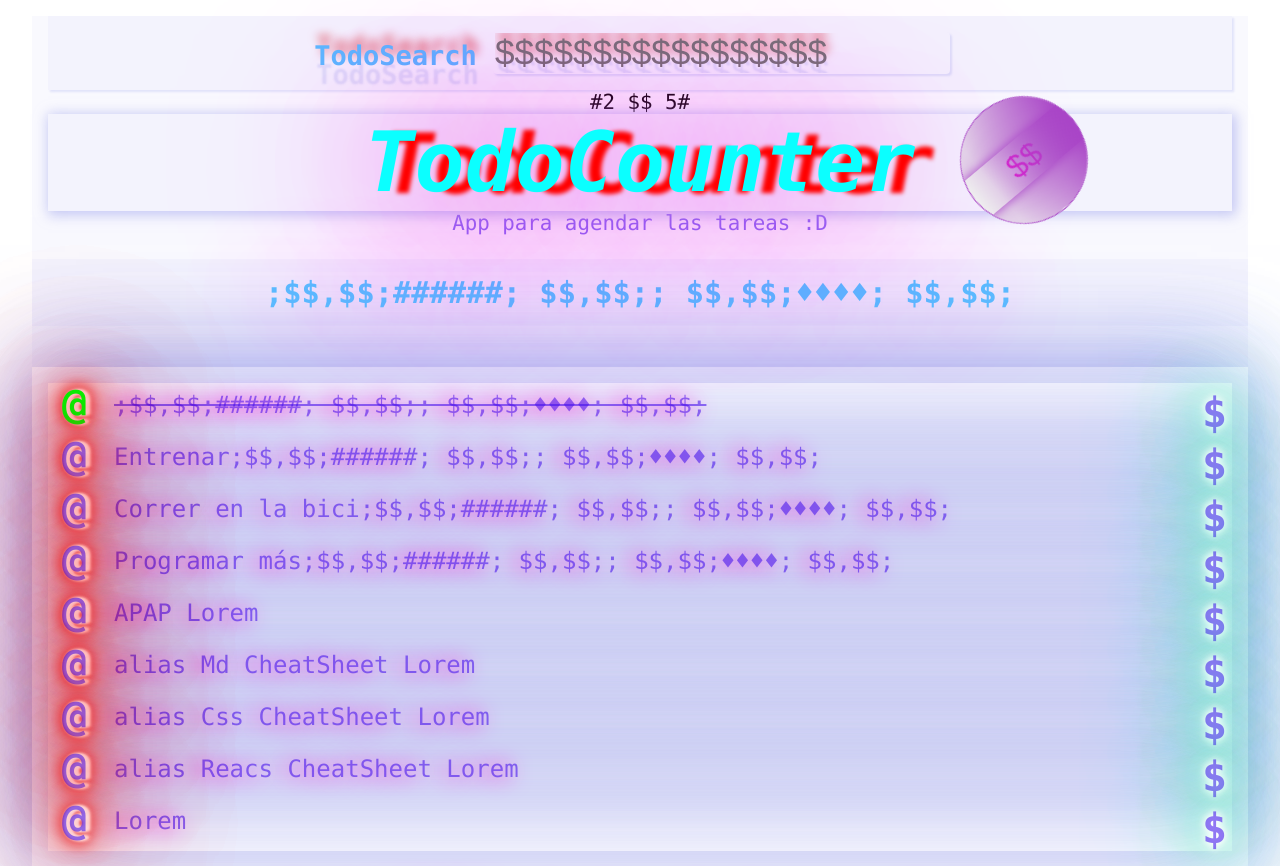
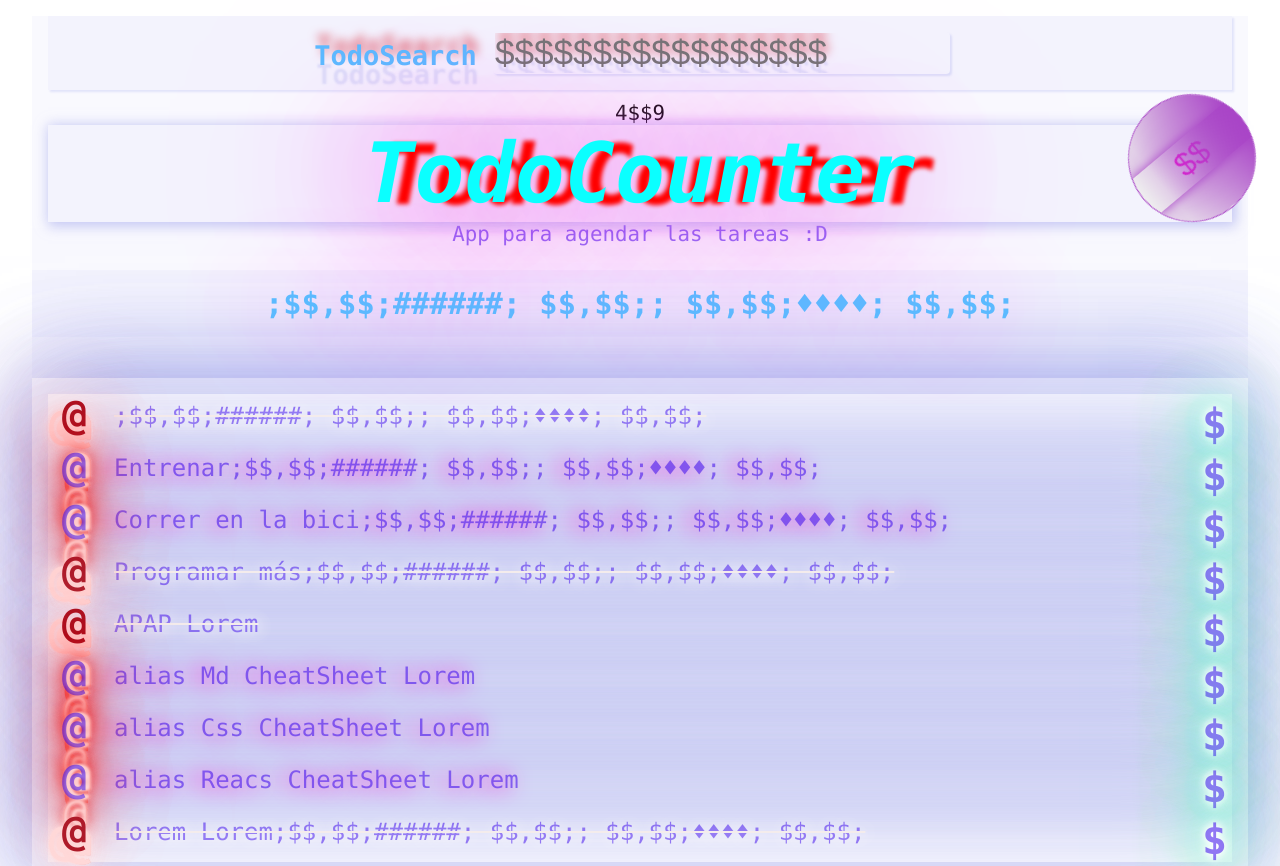
Before and after one commit to rroderickk/firstapp1, a React (Create React App) app: page / in a window 1280 px wide. Shown: the top 866 px of the page. Built offline with nearby package versions, Linux system fonts and the light colour scheme.

Commit message:
demo v1.2 18/12/2021

```diff
--- a/src/App.js
+++ b/src/App.js
@@ -2,14 +2,56 @@ import React from "react";
 import { TodoSearch } from "./TodoSearch";
 import { TodoCounter } from "./TodoCounter";
 import { CreateTodoButton } from "./CreateTodoButton"; //import logo from './logo.svg'; //import './App.css';
-import { TodoList } from "./TodoList";
+import { todos,TodoList } from "./TodoList";
+
 
 function TodoMachine() {
+	const [todoas,setTodoas] = React.useState(todos)
+	const [searchValue,setSearchValue] = React.useState("")
+
+	const completedTodos = todos.filter(todo => !!todo.completed).length;
+	const totalTodos = todos.length;
+
+	let searchedTodos = [];
+	if (!searchValue.length >=1) {
+		searchedTodos = todos;
+	} else {
+		searchedTodos =  todoas.filter(todoas => {
+			const todoText = todoas.text.toLowerCase()
+			const searchText  = searchValue.toLowerCase()
+			return todoText.includes(searchText);
+		})
+	};
+
+	const completeTodos = (text) => {
+		const todoIndex = todos.findIndex(todo => todo.text == text);
+		todos[todoIndex].completed = true;
+		/* todos[todoIndex] = {
+			text: todos[todoIndex].text,
+			completed: true,
+		} */
+
+		const newTodos = [...todos];
+		newTodos[todoIndex].completed = true;
+		setTodoas(newTodos);
+
+	}
+
 	return (
 		<React.Fragment>
-			{<TodoSearch />}
-			{<TodoCounter />}
-			{<TodoList />}
+			{<TodoSearch
+				searchValue={searchValue}
+				setSearchValue={setSearchValue}
+			/>}
+			{<TodoCounter
+				total={totalTodos}
+				completed={completedTodos}
+			/>}
+			{<TodoList
+				todoas={searchedTodos}
+				setTodoas={setTodoas}
+				onComplete={ () => completeTodos(todos.text)  }
+			/>}
 		{<CreateTodoButton />}
 		</React.Fragment>
 	);
--- a/src/CreateTodoButton.css
+++ b/src/CreateTodoButton.css
@@ -1,6 +1,5 @@
 .CreateTodoButtonCss {
-	top: 3em;
-	left: 30em;
+	top: 94px;
 	position:fixed ;
 	display: flex;
 	border-radius: 100px;
@@ -16,6 +15,7 @@
 	justify-content: center;
 	overflow: hidden;
 	border: 1px solid var(--clr-neon, #a945c7);
+	right: 24px;
 
 }.CreateTodoButtonCss:hover {
 	cursor: pointer;
--- a/src/CreateTodoButton.js
+++ b/src/CreateTodoButton.js
@@ -1,16 +1,18 @@
 import React from "react";
 import "./CreateTodoButton.css";
 
-function CreateTodoButton() {
-	return (
+function CreateTodoButton(props) {
+	const onClickButton = (msg) => {
+
+		// abrir modal
+	};return (
 		<React.Fragment>
-			<button className="CreateTodoButtonCss">
-			<span className="span1"></span>
-			<span className="span2"></span>
-			<span className="span3"></span>
-			<span className="span4"></span>
-			$$</button>
-
+			<button
+				className="CreateTodoButtonCss"
+				onClick={ () => onClickButton("que es un modal ? msg") }
+			><span className="span1"></span><span className="span2"></span><span className="span3"></span><span className="span4"></span>
+				$$
+			</button>
 		</React.Fragment>
 	);
 }
--- a/src/TodoCounter.js
+++ b/src/TodoCounter.js
@@ -1,10 +1,10 @@
 import React from "react";
 import './TodoCounter.css';
 
-function TodoCounter() {
+function TodoCounter({total, completed}) {
     return (
         <React.Fragment >
-        <p className="TodoCounterCssCounter">#2 $$ 5# </p>
+        <p className="TodoCounterCssCounter">{completed}$${total} </p>
         <h2 className="TodoCounterCss">TodoCounter</h2>
         <p className="TodoCounterCss3">App para agendar las tareas :D</p>
         </React.Fragment>
--- a/src/TodoItem.js
+++ b/src/TodoItem.js
@@ -1,18 +1,31 @@
 import React from "react";
-import  "./Todoitem.css";
+import "./Todoitem.css";
 
-function TodoItem(props) {
+function TodoItem(key,text,complete) {
+	const onComplete = () => {
+		alert("Completado" + text.text); //--evento
+	};
+	const onDelete = () => {
+		alert("Eliminado" + text.text); //--evento
+	};
+
 	return (
 		<React.Fragment>
 			<li className="TodoListCss2">
-				<span className={`Icon Icon-check ${props.completed && 'Icon-check--active'}`}>@</span>
+				<span className={`Icon Icon-check ${key.completed && "Icon-check--active"}`}
+				onClick={onComplete}>
+				@
+				</span>
 
+				<p className={`TodoItem-p ${key.completed && "TodoItem-p--complete"}`}>
+				{key.text}
+				</p>
 
-				<p className={`TodoItem-p ${props.completed && 'TodoItem-p--complete'}`}>{props.text}</p>
-
-
-				<span className={`Icon-delete Icon-deleted ${props.completed}`}>$</span>
-
+				<span className={`Icon-delete Icon-deleted ${key.completed}`}
+				onClick={onDelete}
+				>
+				$
+				</span>
 			</li>
 		</React.Fragment>
 	);
--- a/src/TodoList.js
+++ b/src/TodoList.js
@@ -11,34 +11,34 @@ const todos = [
 	{ text: c, completed: true },
 	{ text: "Entrenar"+c, completed: false },
 	{ text: "Correr en la bici"+c, completed: false },
-	{ text: "Programar más"+c, completed: false },
-	{ text: "APAP"+d, completed: false },
+	{ text: "Programar más"+c, completed: true },
+	{ text: "APAP"+d, completed: true },
 	{ text: "alias Md CheatSheet"+d, completed: false },
 	{ text: "alias Css CheatSheet "+d, completed: false },
 	{ text: "alias Reacs CheatSheet "+d, completed: false },
-	{ text: d, completed: false },
+	{ text: d+d+c, completed: true },
 ];
 
-function TodoList() {
+function TodoList({todoas,setTodoas}) {
 	return (
 		<React.Fragment>
 			<h4 className="TodoListCssBanner">
 				{c}
 			</h4>
-
-			<ul className="TodoListCss2">
-				{todos.map((todo) => (
-					<TodoItem key={todo.text} text={todo.text} completed={todo.completed}/>
-				))}
-			</ul>
+					<ul className="TodoListCss2">
+						{todoas.map((todoas) => (
+						<TodoItem
+						key={todoas.text}
+						text={todoas.text}
+						completed={todoas.completed}/>
+						) ) }
+					</ul>
 
 			<p className="TodoListCssBannerF">
-				{c}{<br />}
-				{a}{<br />}
-				{c}
+				{c}{<br />}{a}{<br />}{c}
 			</p>
 		</React.Fragment>
 	);
 }
 
-export { TodoList };
+export { TodoList, todos };
--- a/src/TodoSearch.js
+++ b/src/TodoSearch.js
@@ -1,11 +1,28 @@
 import React from "react";
 import "./TodoSearch.css";
 
-function TodoSearch() {
+function TodoSearch( { searchValue, setSearchValue } ) {
+	const onSearchValueChange = (e) => { //--Guardando el contenido del evento e
+		setSearchValue(e.target.value); //--Guardando el contenido del evento e y mostrando su target value
+	};
+	/* ReRenderizando el componente */
+
+	// const [searchValue, editSearchValue] = React.useState(""); //-- Estado anterior y estado editado
+	/* const onSearchValueChange = (event) => {console.log(event.target.value);}
+	const onSearchValueChange = (e) => {console.log(e.target.value);} */
+
 	return (
 		<React.Fragment>
-			<h2 className='TodoSearchCss'>TodoSearch
-			<input className="TodoSearchCssBarr" placeholder="$$$$$$$$$$$$$$$$$" />
+			<h2 className="TodoSearchCss">
+				TodoSearch
+				<input
+					autoFocus
+					className="TodoSearchCssBarr"
+					placeholder="$$$$$$$$$$$$$$$$$"
+					value={searchValue} //-- Estado anterior
+					onChange={onSearchValueChange} //-- Funcion que Cambia el contenido del estado anterior => estado Editado
+				/>
+				<p>{searchValue}</p>
 			</h2>
 		</React.Fragment>
 	);
--- a/src/Todoitem.css
+++ b/src/Todoitem.css
@@ -13,6 +13,8 @@
 }
 .TodoItem-p--complete {
 	text-decoration: line-through;
+	text-decoration-color: rgb(244, 236, 236);
+    text-shadow: 2px 2px 16px #ffff;
 }
 
 .Icon {
@@ -27,19 +29,36 @@
 	position: absolute;
 	left: 20px;
     text-shadow:
-    .1vw 0vw .25vw #ffd8d8, .2vw 0vw .25vw #ffd8d8, .4vw 0vw .25vw #ffd8d8,
-    .1vw 0vw   0vw #f25757, .2vw 0vw   0vw #f25757, .4vw 0vw   0vw #f25757,
-    .1vw 0vw  .1vw #f25757, .2vw 0vw  .1vw #f25757, .4vw 0vw  .1vw #f25757,
-    .1vw 0vw   2vw #f25757, .2vw 0vw   2vw #f25757, .4vw 0vw   2vw #f25757,
-    .1vw 0vw   1vw #e50b0b, .2vw 0vw   1vw #e50b0b, .4vw 0vw   5vw #e50b0b,
-    .1vw 0vw   5vw #e50b0b, .2vw 0vw  20vw #e50b0b, .4vw 0vw  10vw #e50b0b,
-    .1vw 0vw  10vw #e50b0b, .2vw 0vw  30vw #e50b0b, .4vw 0vw  10vw #e50b0b;
+    .1vw 2.7vw .25vw #ffd8d8, .2vw 0vw .25vw #ffd8d8, .4vw 0vw .25vw #ffd8d8,
+    .1vw 2.7vw   0vw #f25757, .2vw 1vw   0vw #f25757, .4vw 0vw   0vw #f25757,
+    .1vw 2.7vw  .1vw #f25757, .2vw 0vw  .1vw #f25757, .4vw 0vw  .1vw #f25757,
+    .1vw 2.7vw   2vw #f25757, .2vw 0vw   2vw #f25757, .4vw 0vw   2vw #f25757,
+    .1vw 2.7vw   1vw #e50b0b, .2vw 0vw   1vw #e50b0b, .4vw 0vw   5vw #e50b0b,
+    .1vw 2.7vw   5vw #e50b0b, .2vw 0vw  20vw #e50b0b, .4vw 0vw  10vw #e50b0b,
+    .1vw 2.7vw  10vw #e50b0b, .2vw 0vw  30vw #e50b0b, .4vw 0vw  10vw #e50b0b;
 
 }
-.Icon-check:hover {color:red;}
+.Icon-check:hover {color:red;
+text-shadow:
+    -1.1vw 2.7vw .25vw #ffd8d8, .0vw 0vw .25vw #ffd8d8, .4vw 0vw .25vw #ffd8d8,
+    1.1vw 2.7vw   0vw #f25757, .0vw 1vw   0vw #f25757, .4vw 0vw   0vw #f25757,
+    -1.1vw 2.7vw  .1vw #f25757, .0vw 0vw  .1vw #f25757, .4vw 0vw  .1vw #f25757,
+    1.1vw 2.7vw   2vw #f25757, .0vw 0vw   2vw #f25757, .4vw 0vw   2vw #f25757,
+    -1.1vw 2.7vw   1vw #e50b0b, .0vw 0vw   1vw #e50b0b, .4vw 0vw   5vw #e50b0b,
+    1.1vw 2.7vw   5vw #e50b0b, .0vw 0vw  20vw #e50b0b, .4vw 0vw  10vw #e50b0b,
+    -1.1vw 2.7vw  10vw #e50b0b, .0vw 0vw  30vw #e50b0b, .4vw 0vw
+}
 
 .Icon-check--active {
-	color: #00ff08;
+	color: #ae1a29;
+    text-shadow:
+    -1.0vw .8vw .25vw #ffd8d8, .0vw .9vw .25vw #ffd8d8, .4vw 1vw .25vw #ffd8d8,
+    -1.0vw .8vw   0vw #ffd8d8, .0vw .9vw   0vw #ffd8d8, .4vw 1vw   0vw #ffd8d8,
+    -1.0vw .8vw  .1vw #ffd8d8, .0vw .9vw  .1vw #ffd8d8, .4vw 1vw  .1vw #ffd8d8,
+    -1.0vw .8vw   2vw #ffd8d8, .0vw .9vw   2vw #ffd8d8, .4vw 1vw   2vw #ffd8d8,
+    -1.0vw .8vw   1vw #ffd8d8, .0vw .9vw   1vw #ffffff, .4vw 1vw   5vw #ffd8d8,
+    -1.0vw .8vw   5vw #ffd8d8, .0vw .9vw  20vw #ffffff, .4vw 1vw  10vw #ffd8d8,
+    -1.0vw .8vw  10vw #ffd8d8, .0vw .9vw  30vw #ffffff, .4vw 1vw
 }
 
 .Icon-delete {
--- a/src/index.css
+++ b/src/index.css
@@ -2,7 +2,8 @@ body {
 	margin: 1rem;
 	background: white;
 	color: #400eeb90;
-	font-family: Consolas, source-code-pro, Menlo, Monaco, Consolas, "Arial", Arial;
+	font-family: Consolas, source-code-pro, Menlo, Monaco, Consolas, "Arial",
+		Arial;
 	-webkit-font-smoothing: antialiased;
 	-webkit-font-smoothing: antialiased;
 }
@@ -14,7 +15,7 @@ body {
 #root {
 	margin: 1rem 1rem;
 	position: relative;
-	background-color: #999eeb10; /*Orange #ff9d22 *//*Cian #23d363 *//*Blue #237dd1 *//*Apple #e06c78 *//*Red #c43336 */
+	background-color: #999eeb10; /*Orange #ff9d22 */ /*Cian #23d363 */ /*Blue #237dd1 */ /*Apple #e06c78 */ /*Red #c43336 */
 	min-width: 100hv;
 	font-size: 1.3em;
 	font-family: "Consolas", -apple-system, BlinkMacSystemFont, "Segoe UI",
```
Also changed, not shown: demoV1.2.png (added), 1 other file (tests, documents, lock files or other folders).
